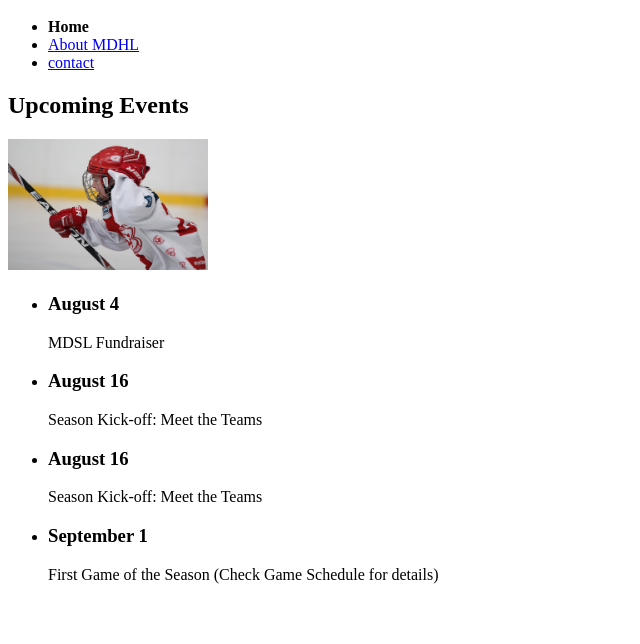
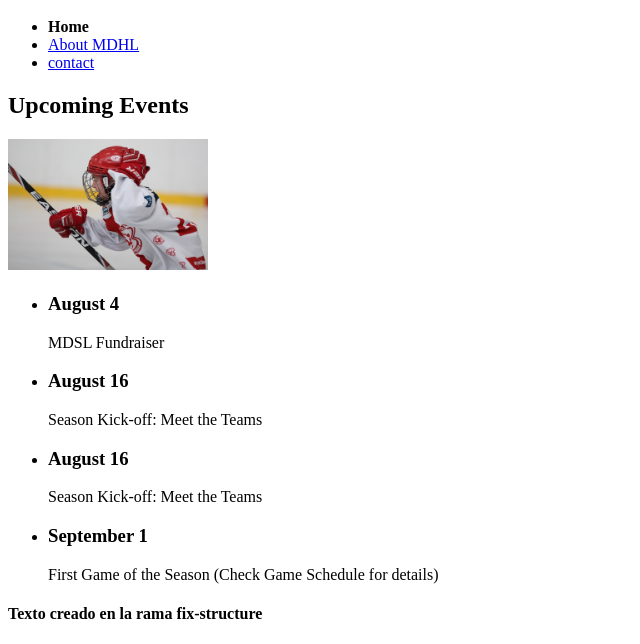
Before and after one commit to Rochius/task1, a plain HTML site: page index.html in a window 1280 px wide. Shown: the part 281-925 px from the top of the page, without its empty margins (0-640 px from the left). Before the commit the page ends 881 px from the top, so only its background shows below. Drawn offline with Linux system fonts and the light colour scheme.

Commit message:
:sparkles: Feat: title added to index page.

```diff
--- a/index.html
+++ b/index.html
@@ -47,6 +47,7 @@
                 </div>
             </li>
         </ul>
+        <h4>Texto creado en la rama fix-structure</h4>
     </main>
 </body>
 </html>
```
